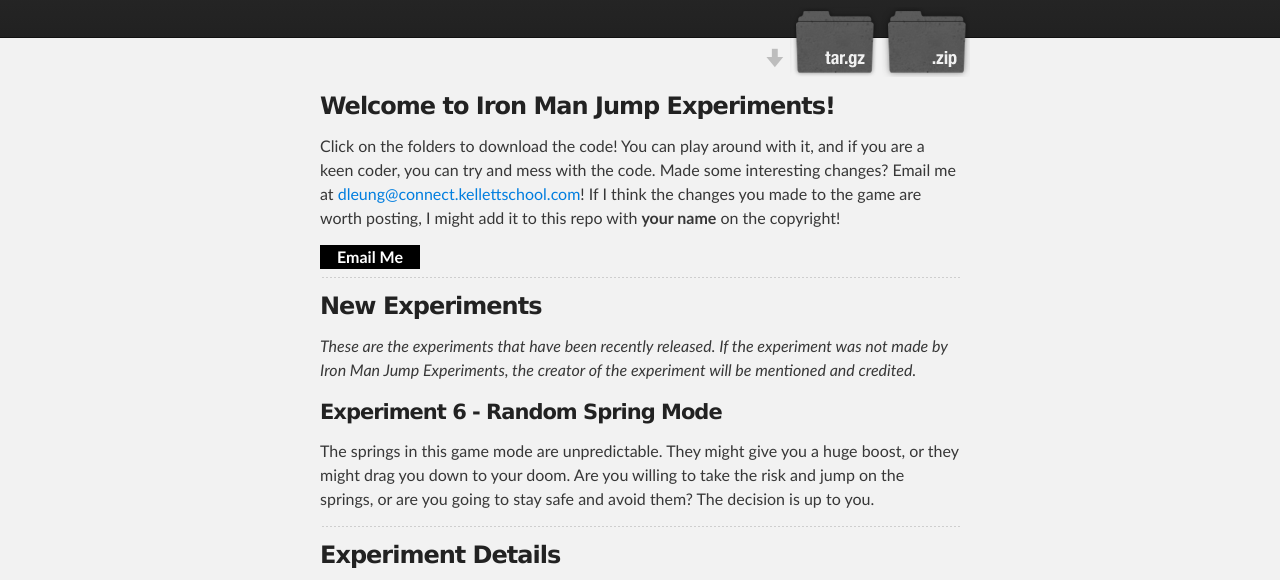
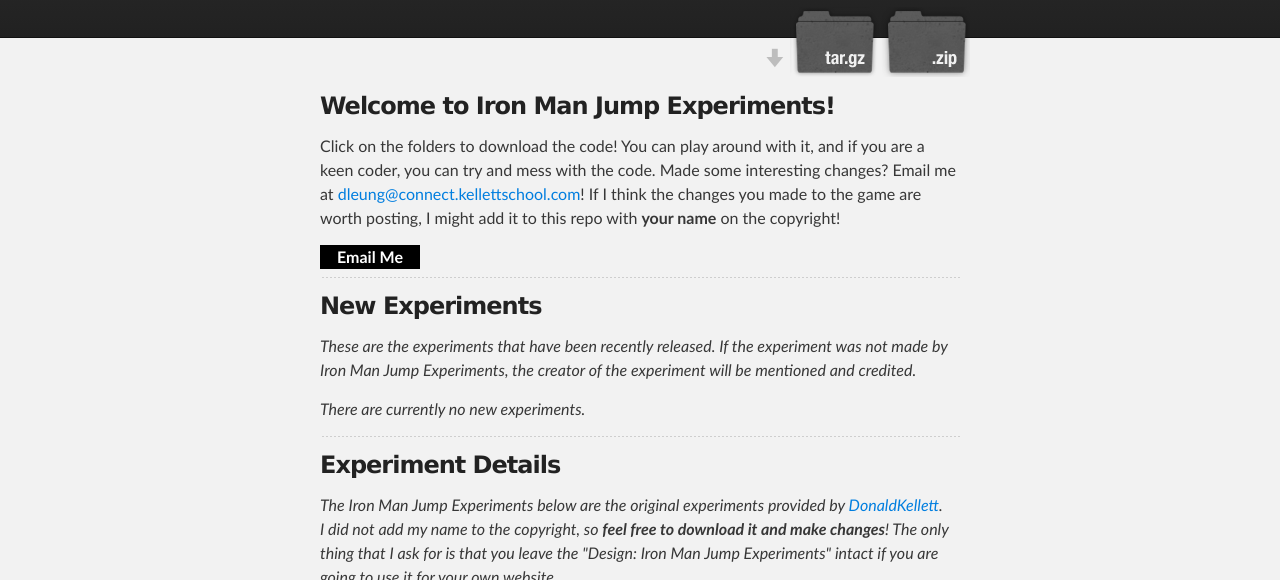
Before and after one commit to DonaldKellett/Iron-Man-Jump-Experiments, a plain HTML site: page index.html in a window 1280 px wide. Shown: the part 208-788 px from the top of the page. Drawn offline with Linux system fonts and the light colour scheme.

Commit message:
Deleted New Experiment

```diff
--- a/index.html
+++ b/index.html
@@ -44,11 +44,7 @@
 
         <p><em>These are the experiments that have been recently released.  If the experiment was not made by Iron Man Jump Experiments, the creator of the experiment will be mentioned and credited.</em></p>
 
-        <!-- <p><em>There are currently no new experiments.</em></p> -->
-
-        <h4>Experiment 6 - Random Spring Mode</h4>
-
-        <p>The springs in this game mode are unpredictable.  They might give you a huge boost, or they might drag you down to your doom.  Are you willing to take the risk and jump on the springs, or are you going to stay safe and avoid them?  The decision is up to you.</p>
+        <p><em>There are currently no new experiments.</em></p>
 
         <hr />
 
```
